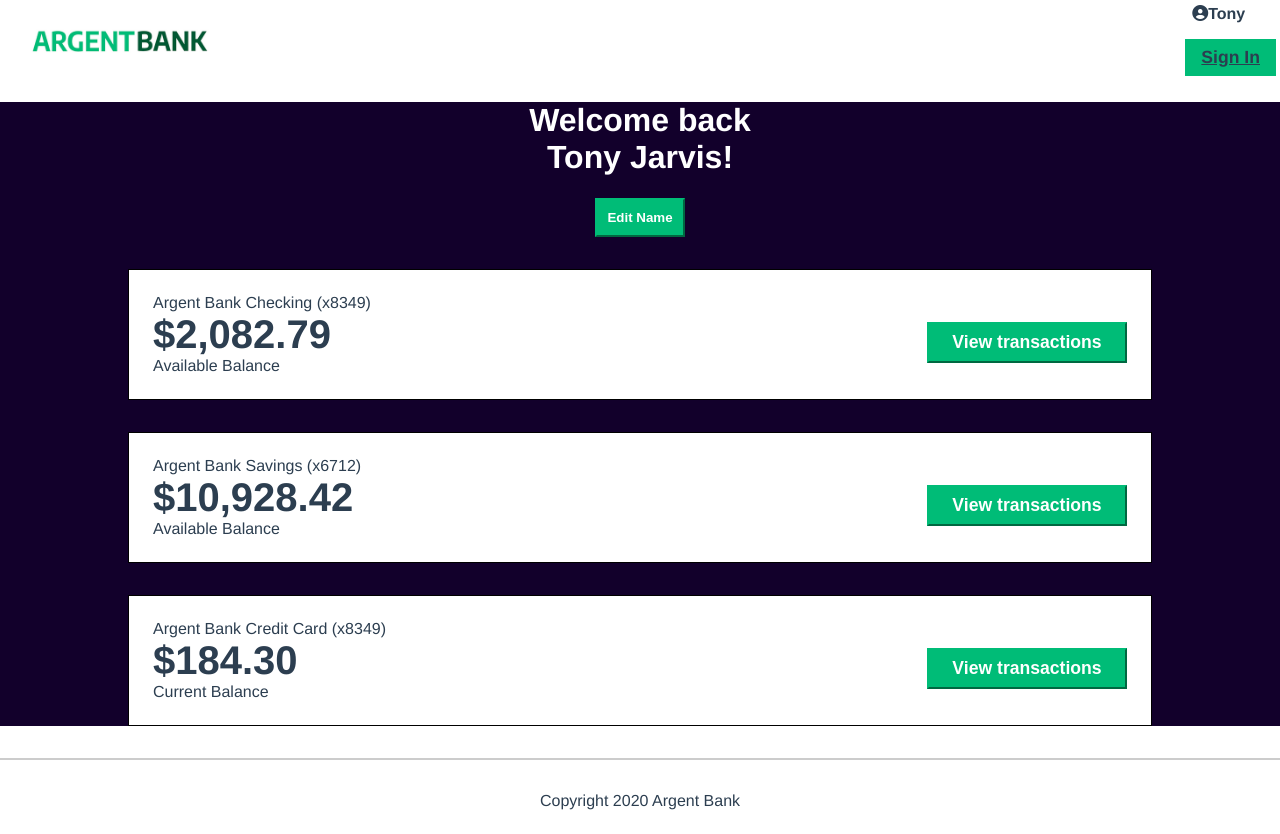
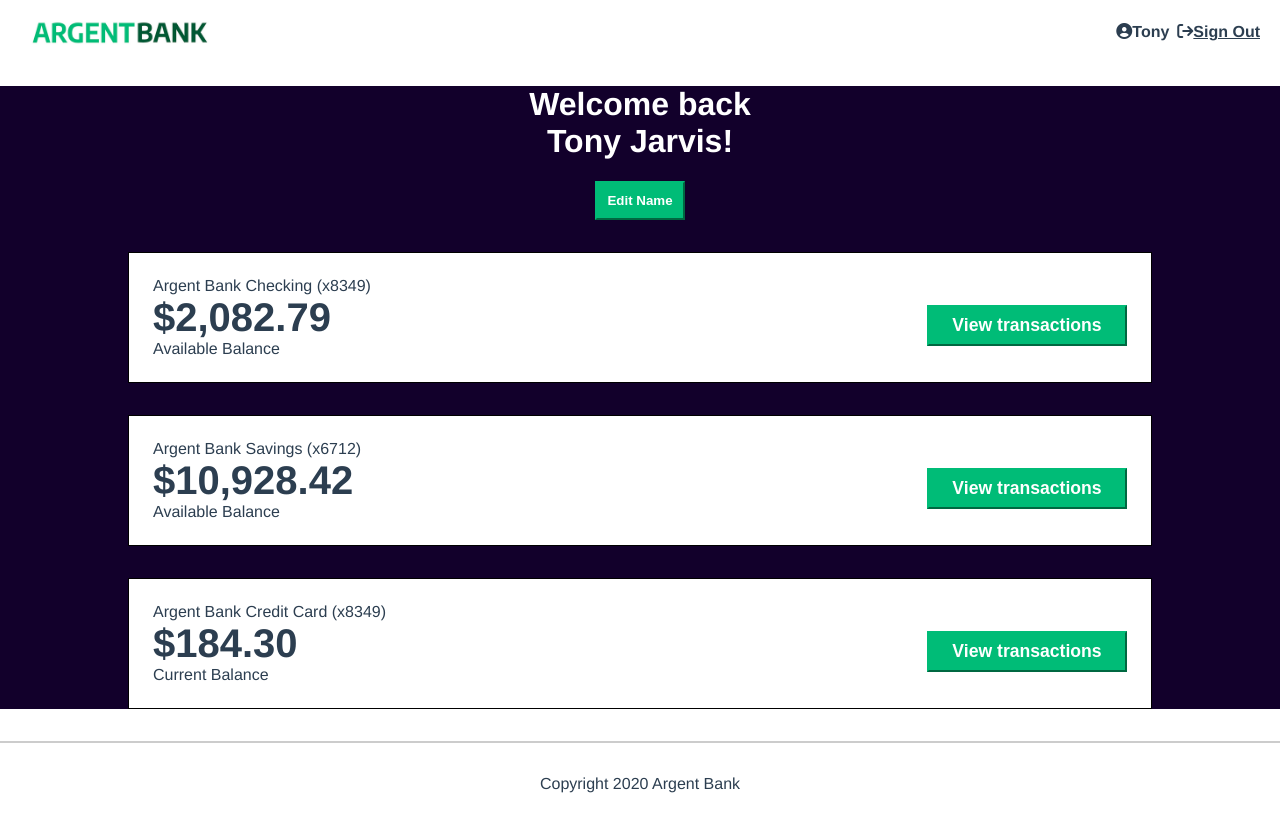
Before and after one commit to AgatheMazuret/ArgentBank, a React (Vite) app in the folder frontend/: page /user in a window 1280 px wide. Built offline with nearby package versions, Linux system fonts and the light colour scheme.

Commit message:
add signout button

```diff
--- a/frontend/src/pages/user.tsx
+++ b/frontend/src/pages/user.tsx
@@ -1,5 +1,6 @@
 import "../index.css";
 import { Link } from "react-router-dom";
+
 // Composant pour la page principale (accueil de l'utilisateur)
 const UserHomePage = () => {
   return (
@@ -18,8 +19,10 @@ const UserHomePage = () => {
             <i className="fa fa-user-circle"></i>
             Tony
           </a>
-          <Link to="/user" className="sign-in-button">
-            Sign In
+          {/* Sign Out Button à côté de Tony */}
+          <Link to="/" className="sign-out-button">
+            <i className="fa fa-sign-out"></i>
+            Sign Out
           </Link>
         </div>
       </nav>
```
